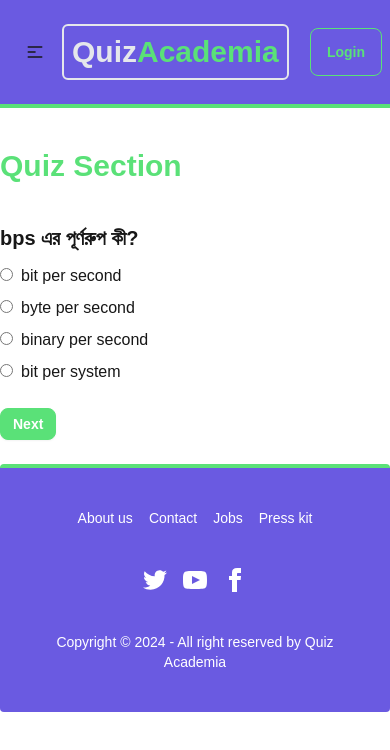
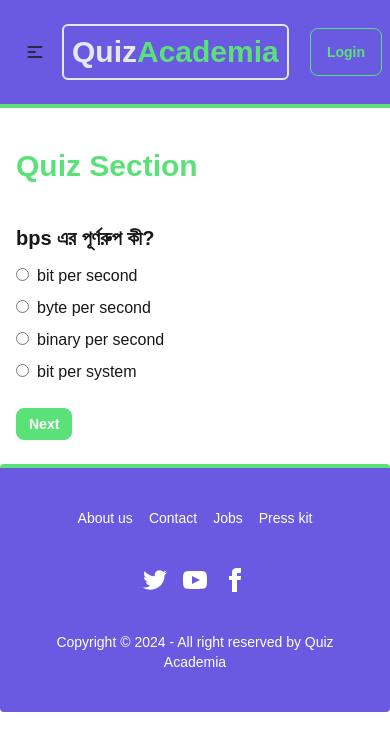
Before and after one commit to rar34/quiz-academia, a Next.js app: page /quiz in a window 390 px wide. Shown: the top 750 px of the page. Built offline with nearby package versions, Linux system fonts and the light colour scheme.

Commit message:
added padding for mobile device

```diff
--- a/src/app/quiz/page.jsx
+++ b/src/app/quiz/page.jsx
@@ -42,7 +42,7 @@ const QuizPage = () => {
 
     const currentQuestion = quizData[currentQuestionIndex];
     return (
-        <div className='container mx-auto'>
+        <div className='container mx-auto px-4'>
             <h1 className='text-3xl font-bold text-secondary my-10'>Quiz Section</h1>
             <h2 className='text-xl mb-3 font-semibold'>{currentQuestion.questionText}</h2>
             <div className='flex flex-col'>
```
